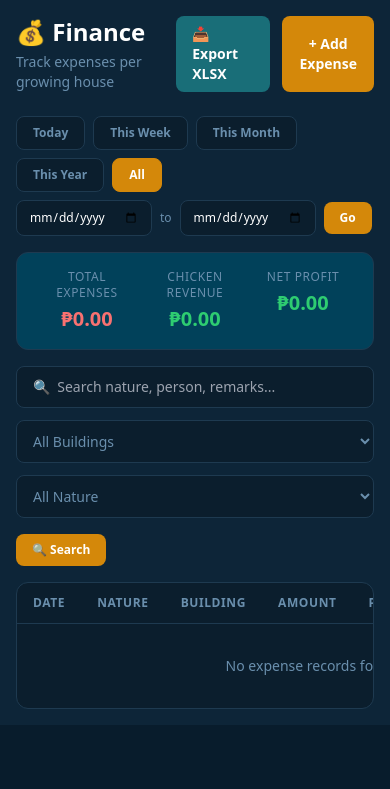
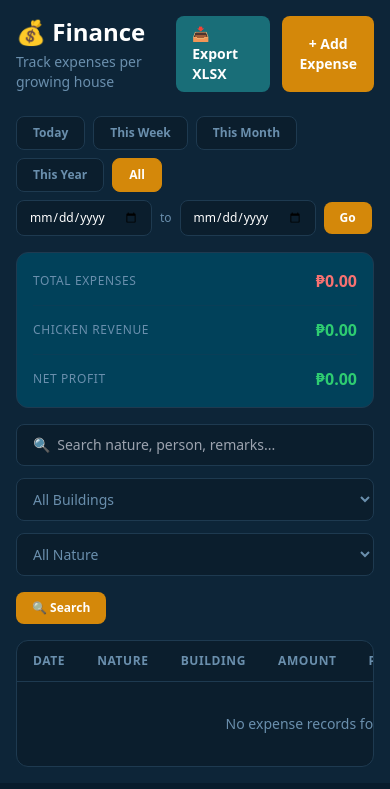
Before and after one commit to Yakssha11/3cs-erp, a Django app: page /finance/ in a window 390 px wide. Shown: the part 55-844 px from the top of the page. Run offline with Django 5.2, Linux system fonts and the light colour scheme; the visitor is signed in with stand-in values (Sample User, id 1); data that the repository does not hold is empty; some libraries are stand-ins or nearby versions.

Commit message:
Fix finance KPI bar responsive layout for mobile

```diff
--- a/templates/finance/list.html
+++ b/templates/finance/list.html
@@ -1,6 +1,6 @@
 {% extends 'base.html' %}
 
-{% load auth_extras %}
+{% load auth_extras humanize %}
 
 {% block page_title %}Finance{% endblock %}
 
@@ -139,19 +139,19 @@
 </div>
 
 <!-- KPI bar -->
-<div class="bg-[#01415A] border border-border rounded-xl px-6 py-4 mb-4 grid grid-cols-3 gap-4 text-center">
-    <div>
-        <p class="text-muted text-xs uppercase tracking-wider mb-1">Total Expenses</p>
-        <p class="text-xl font-bold text-red-400">₱{{ total_expenses|floatformat:2 }}</p>
+<div class="bg-[#01415A] border border-border rounded-xl px-4 py-4 mb-4 grid grid-cols-1 sm:grid-cols-3 gap-3">
+    <div class="flex items-center justify-between sm:block sm:text-center border-b border-border/30 pb-3 sm:pb-0 sm:border-0">
+        <p class="text-muted text-xs uppercase tracking-wider">Total Expenses</p>
+        <p class="text-base sm:text-xl font-bold text-red-400 mt-0 sm:mt-1">₱{{ total_expenses|floatformat:2|intcomma }}</p>
     </div>
-    <div>
-        <p class="text-muted text-xs uppercase tracking-wider mb-1">Chicken Revenue</p>
-        <p class="text-xl font-bold text-green">₱{{ chicken_revenue|floatformat:2 }}</p>
+    <div class="flex items-center justify-between sm:block sm:text-center border-b border-border/30 pb-3 sm:pb-0 sm:border-0">
+        <p class="text-muted text-xs uppercase tracking-wider">Chicken Revenue</p>
+        <p class="text-base sm:text-xl font-bold text-green mt-0 sm:mt-1">₱{{ chicken_revenue|floatformat:2|intcomma }}</p>
     </div>
-    <div>
-        <p class="text-muted text-xs uppercase tracking-wider mb-1">Net Profit</p>
-        <p class="text-xl font-bold {% if net_profit >= 0 %}text-green{% else %}text-red-400{% endif %}">
-            ₱{{ net_profit|floatformat:2 }}
+    <div class="flex items-center justify-between sm:block sm:text-center">
+        <p class="text-muted text-xs uppercase tracking-wider">Net Profit</p>
+        <p class="text-base sm:text-xl font-bold mt-0 sm:mt-1 {% if net_profit >= 0 %}text-green{% else %}text-red-400{% endif %}">
+            ₱{{ net_profit|floatformat:2|intcomma }}
         </p>
     </div>
 </div>
@@ -234,7 +234,7 @@
                     </span>
                 </td>
                 <td class="px-4 py-3 text-muted">{{ f.building }}</td>
-                <td class="px-4 py-3 text-amber font-bold">₱{{ f.amount }}</td>
+                <td class="px-4 py-3 text-amber font-bold">₱{{ f.amount|floatformat:2|intcomma }}</td>
                 <td class="px-4 py-3 text-muted">{{ f.person }}</td>
                 <td class="px-4 py-3 text-muted text-xs">{{ f.remarks }}</td>
                 <td class="px-4 py-3">
@@ -323,8 +323,8 @@
         }
 
         // sort by date only
-        const dateTh  = document.querySelector('#financeTable thead th:first-child')
-        const tbody   = document.querySelector('#financeTable tbody')
+        const dateTh   = document.querySelector('#financeTable thead th:first-child')
+        const tbody    = document.querySelector('#financeTable tbody')
         const origRows = Array.from(tbody.querySelectorAll('tr')).map(r => r.cloneNode(true))
 
         dateTh.style.cursor = 'pointer'
```
